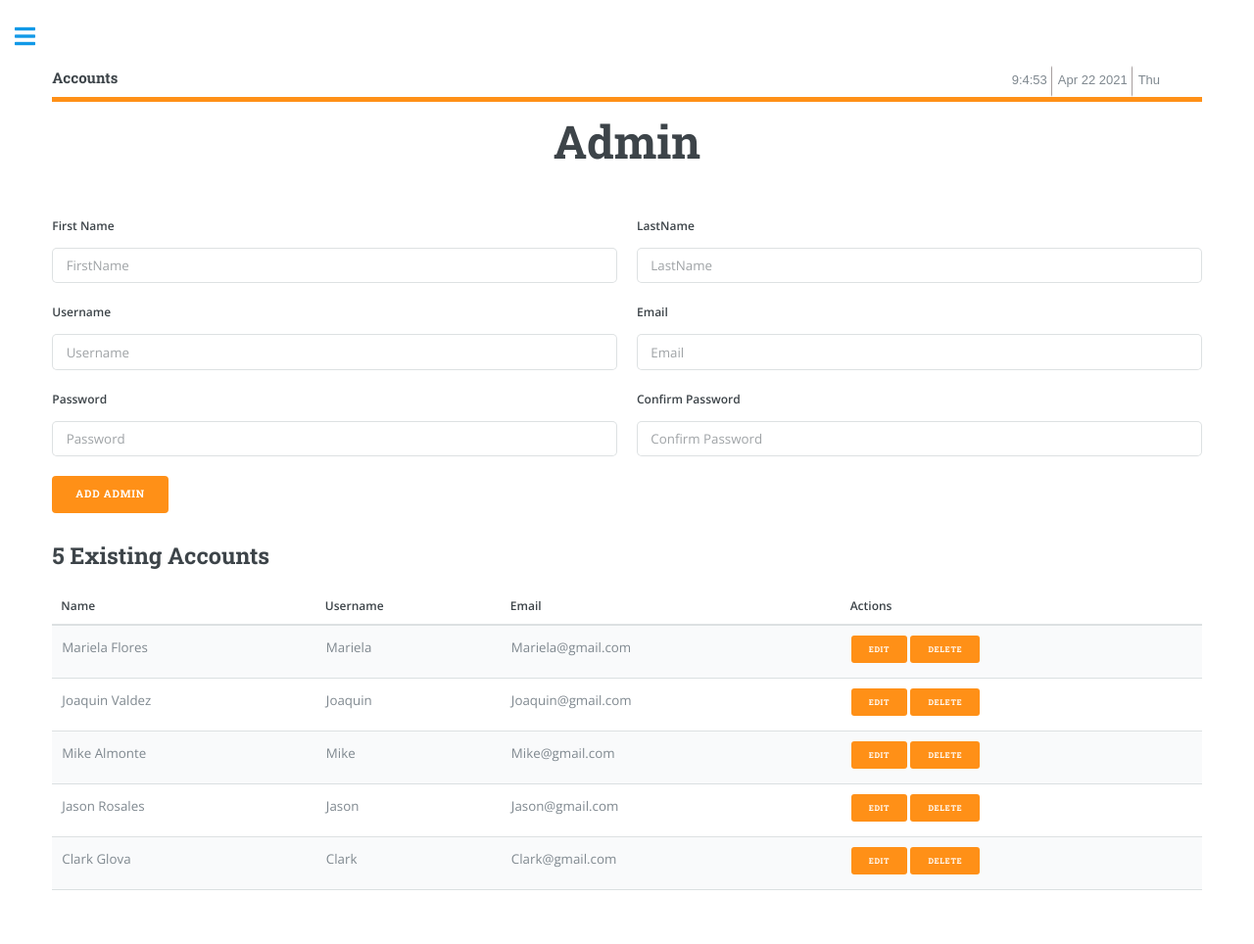
After one commit to ShahaniV/Edulearn-html, a PHP site: page /Accounts/ManageAdmin.html in a window 1280 px wide. The commit adds this page. Shown: the whole page at 98% size. Run offline with PHP 8.4, Linux system fonts and the light colour scheme; style sheets or scripts are compiled from the project's sources.

Commit message:
Admin and User Manager Added

```diff
--- /dev/null
+++ b/Accounts/ManageAdmin.html
@@ -0,0 +1,242 @@
+<!DOCTYPE html>
+
+<html>
+  <head>
+    <title>Library | Manager</title>
+    <meta charset="utf-8" />
+    <meta name="viewport" content="width=device-width, initial-scale=1, user-scalable=no" />
+    <link rel="shortcut icon" href="/images/flavicon.ico" />
+    <link rel="stylesheet" href="/css/library.css" />
+<style>
+  .small{
+    margin-bottom: 5px;
+  }
+</style>
+    <script>
+      document.addEventListener("contextmenu", function (LibraryV2) {
+        LibraryV2.preventDefault();
+      });
+
+      //  var link = "users";
+      //  link.split(".html")[0];
+      //  window.history.replaceState(null, null, link);
+    </script>
+  </head>
+  <body class="is-preload">
+    <!-- Wrapper -->
+    <div id="wrapper">
+      <!-- Main -->
+      <div id="main">
+        <div class="inner">
+          <!-- Header -->
+          <header id="header">
+            <a href="/library.html" class="logo"><strong>Accounts</strong></a>
+            <div class="main-cont">
+              <div id="time-i">
+                <h1>Time</h1>
+              </div>
+              <div id="date-i">
+                <h1>Year</h1>
+              </div>
+              <div id="day-i">
+                <h1>Day</h1>
+              </div>
+            </div>
+          </header>
+
+          <!-- Content -->
+          <section style="padding-top: 10px !important">
+            <header class="main">
+              <h1 style="text-align: center">Admin</h1>
+            </header>
+            <!-- Form -->
+            <form method="post" action="#">
+              <div class="row gtr-uniform">
+                <div class="col-6 col-12-xsmall">
+                  <label for="demo-name">First Name</label>
+                  <input type="text" name="demo-name" id="demo-name" value="" placeholder="FirstName" />
+                </div>
+                <div class="col-6 col-12-xsmall">
+                  <label for="demo-name">LastName</label>
+                  <input type="text" name="demo-name" id="demo-name" value="" placeholder="LastName" />
+                </div>
+                <div class="col-6 col-12-xsmall">
+                  <label for="demo-name">Username</label>
+                  <input type="text" name="demo-name" id="demo-name" value="" placeholder="Username" />
+                </div>
+                <div class="col-6 col-12-xsmall">
+                  <label for="demo-name">Email</label>
+                  <input type="text" name="demo-name" id="demo-name" value="" placeholder="Email" />
+                </div>
+                <div class="col-6 col-12-xsmall">
+                  <label for="demo-name">Password</label>
+                  <input type="text" name="demo-name" id="demo-name" value="" placeholder="Password" />
+                </div>
+                <div class="col-6 col-12-xsmall">
+                  <label for="demo-name">Confirm Password</label>
+                  <input type="text" name="demo-name" id="demo-name" value="" placeholder="Confirm Password" />
+                </div>
+                <div class="col-12">
+                  <ul class="actions">
+                    <li><a href="#" class="button primary">Add Admin</a></li>
+                  </ul>
+                </div>
+              </div>
+            </form>
+
+            <!-- Existing Accounts -->
+            <h2>5 Existing Accounts</h2>
+            <!-- Break -->
+            <div class="table-wrapper">
+              <table>
+                <thead>
+                  <tr>
+                    <th>Name</th>
+                    <th>Username</th>
+                    <th>Email</th>
+                    <th>Actions</th>
+                  </tr>
+                </thead>
+                <tbody>
+                  <tr>
+                    <td>Mariela Flores</td>
+                    <td>Mariela</td>
+                    <td>Mariela@gmail.com</td>
+                    <td class="d-flex flex-row">
+                      <a href="#" class="button primary small w-50">Edit</a>
+                      <a href="#" class="button primary small w-50">Delete</a>
+                    </td>
+                  </tr>
+                  <tr>
+                    <td>Joaquin Valdez</td>
+                    <td>Joaquin</td>
+                    <td>Joaquin@gmail.com</td>
+                    <td>
+                      <a href="#" class="button primary small">Edit</a>
+                      <a href="#" class="button primary small">Delete</a>
+                    </td>
+                  </tr>
+                  <tr>
+                    <td>Mike Almonte</td>
+                    <td>Mike</td>
+                    <td>Mike@gmail.com</td>
+                    <td>
+                      <a href="#" class="button primary small">Edit</a>
+                      <a href="#" class="button primary small">Delete</a>
+                    </td>
+                  </tr>
+                  <tr>
+                    <td>Jason Rosales</td>
+                    <td>Jason</td>
+                    <td>Jason@gmail.com</td>
+                    <td>
+                      <a href="#" class="button primary small">Edit</a>
+                      <a href="#" class="button primary small">Delete</a>
+                    </td>
+                  </tr>
+                  <tr>
+                    <td>Clark Glova</td>
+                    <td>Clark</td>
+                    <td>Clark@gmail.com</td>
+                    <td>
+                      <a href="#" class="button primary small">Edit</a>
+                      <a href="#" class="button primary small">Delete</a>
+                    </td>
+                  </tr>
+                </tbody>
+              </table>
+            </div>
+          </section>
+        </div>
+      </div>
+
+      <!-- Sidebar -->
+      <div id="sidebar">
+        <div class="inner">
+          <!-- Home Back Button -->
+          <a href="/home.html"
+            ><div class="home-back-button"><i class="fa fa-arrow-left fa-fw" aria-hidden="true"></i>Back</div></a
+          >
+
+          <!-- Menu -->
+          <nav id="menu">
+            <header class="major">
+              <h2>Menu</h2>
+            </header>
+
+            <ul>
+              <li><a href="/library.html">General</a></li>
+              <li>
+                <span class="opener">Web Directory</span>
+                <ul>
+                  <li><a href="/directory_pages/englishD.html">English</a></li>
+                  <li><a href="/directory_pages/mathD.html">Math</a></li>
+                  <li><a href="/directory_pages/filipinoD.html">Filipino</a></li>
+                  <li><a href="/directory_pages/scienceD.html">Science</a></li>
+                </ul>
+              </li>
+              <li>
+                <span class="opener">Modules</span>
+                <ul>
+                  <li><a href="/library_pages/Manager.html">Manage Modules</a></li>
+                  <li><a href="/library_pages/kindergarten.html">Kindergarten</a></li>
+                  <li><a href="/library_pages/elem.html">Elementary</a></li>
+                  <li><a href="/library_pages/junior_high.html">Junior High School</a></li>
+                </ul>
+              </li>
+              <li>
+                <span class="opener">Tables & Charts</span>
+                <ul>
+                  <li><a href="/library_pages/charts/flags.html">Flags</a></li>
+                  <li><a href="/library_pages/charts/numberChart.html">Numbers</a></li>
+                  <li><a href="/library_pages/charts/letterChart.html">Letters</a></li>
+                  <li><a href="/library_pages/charts/shapes.html">Shapes</a></li>
+                  <li><a href="/library_pages/charts/color.html">Colors</a></li>
+                  <li><a href="/library_pages/charts/bodyParts.html">Body Parts</a></li>
+                  <li><a href="/library_pages/charts/multiplicationTable.html">Multiplication Table</a></li>
+                </ul>
+              </li>
+              <li>
+                <span class="opener">Maps</span>
+                <ul>
+                  <li><a href="/library_pages/maps/worldMap.html">World Map</a></li>
+                  <li><a href="/library_pages/maps/countryMap.html">Country Map</a></li>
+                  <li><a href="/library_pages/maps/googleMap.html">Google Map</a></li>
+                </ul>
+              </li>
+              <li>
+                <span class="opener">Videos</span>
+                <ul>
+                  <li><a href="/library_pages/youtube.html">Youtube</a></li>
+                  <li><a href="/library_pages/channels.html">Channel Recommendations</a></li>
+                </ul>
+              </li>
+              <li>
+                <span class="opener">eBooks</span>
+                <ul>
+                  <li><a href="/library_pages/googleBooks.html">Google eBooks</a></li>
+                  <li><a href="/directory_pages/eBooksD.html">eBooks Web Directory</a></li>
+                </ul>
+              </li>
+              <li><a href="/library_pages/trivia.html">Trivia</a></li>
+              <li><a href="/library_pages/dictionary.html">Dictionary</a></li>
+              <li><a href="/library_pages/studyTips.html">Study Tips</a></li>
+            </ul>
+          </nav>
+
+          <!-- Footer -->
+          <footer id="footer">
+            <p class="copyright">&copy; HPM. All rights reserved.</p>
+          </footer>
+        </div>
+      </div>
+    </div>
+
+    <!-- Scripts -->
+    <script src="/js/jquery.min.js"></script>
+    <script src="/js/browser.min.js"></script>
+    <script src="/js/breakpoints.min.js"></script>
+    <script src="/js/util.js"></script>
+    <script src="/library.js"></script>
+  </body>
+</html>
--- a/css/home.css
+++ b/css/home.css
@@ -414,19 +414,19 @@ header.sticky .navigation li a:hover {
   width: 100%;
   height: 100%;
   background: rgba(66, 66, 66, 0.7);
-  padding-top: 19vmin;
+  padding-top: 13vmin;
   border-radius: 20px;
 }
 
 .cover .content > h1 {
   font-family: "Patua One", cursive;
-  font-size: 6.5vmin;
+  font-size: 7vmin;
   color: whitesmoke;
 }
 
 .cover .content > p {
   font-family: "Rubik", cursive;
-  font-size: 2.5vmin;
+  font-size: 3vmin;
   color: #e5e5e5;
 }
 
--- a/css/home_scss/_features.scss
+++ b/css/home_scss/_features.scss
@@ -24,18 +24,18 @@
     width: 100%;
     height: 100%;
     background: rgba(66, 66, 66, 0.7);
-    padding-top: 19vmin;
+    padding-top: 13vmin;
     border-radius: 20px;
 
     & > h1 {
       font-family: $Patua;
-      font-size: 6.5vmin;
+      font-size: 7vmin;
       color: whitesmoke;
     }
 
     & > p {
       font-family: $Rubik;
-      font-size: 2.5vmin;
+      font-size: 3vmin;
       color: #e5e5e5;
     }
   }
--- a/landingPage.html
+++ b/landingPage.html
@@ -40,6 +40,10 @@
               <i class="fas fa-lock"></i>
               <input type="password" placeholder="Password" />
             </div>
+            <div class="input-field">
+              <i class="fas fa-lock"></i>
+              <input type="password" placeholder="Confirm Password" />
+            </div>
             <input type="submit" class="btn" value="Sign up" />
           </form>
         </div>
```
Also changed, not shown: Accounts/ManageUser.html (added, +228 -0 lines), home.html (+11 -1 lines).
